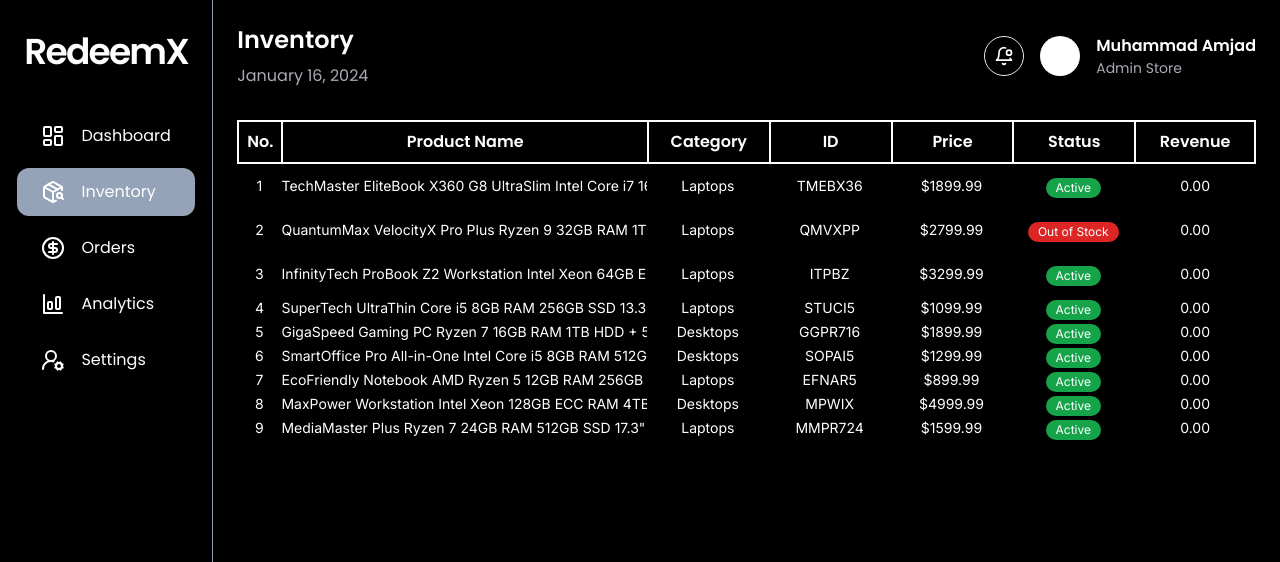
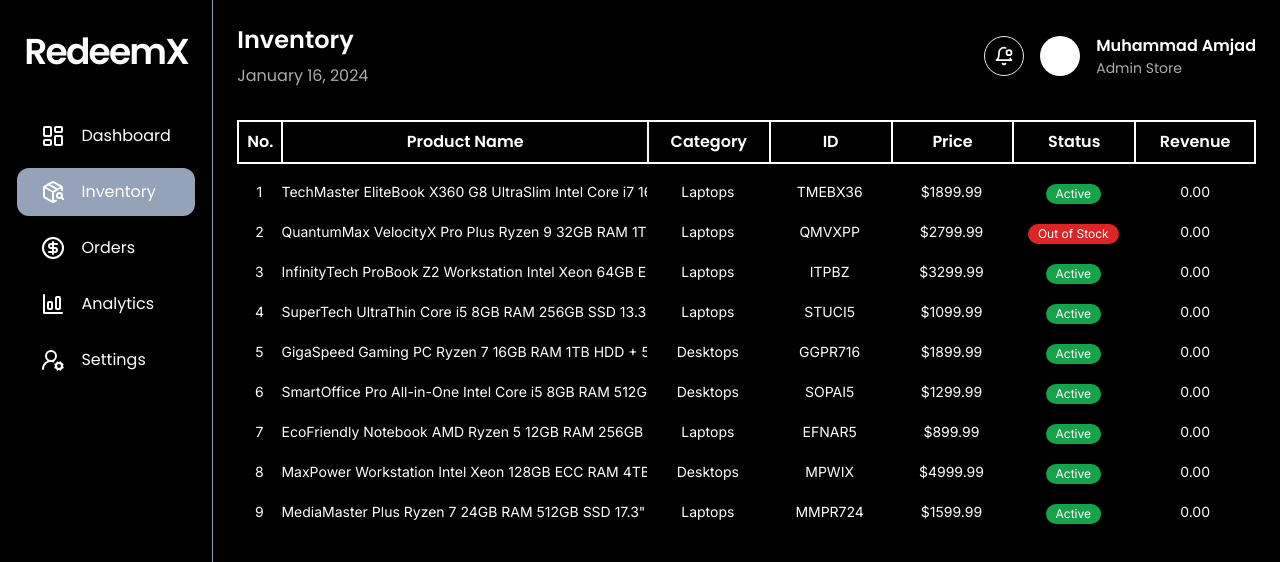
Before and after one commit to devvMuhammad/admin-redeemx, a Next.js app: page /inventory in a window 1280 px wide. Shown: the top 562 px of the page. Built offline with nearby package versions, Linux system fonts and the light colour scheme.

Commit message:
added gap in y

```diff
--- a/src/components/inventory/ProductsTable.tsx
+++ b/src/components/inventory/ProductsTable.tsx
@@ -91,7 +91,7 @@ const inter = Inter({ weight: "400", style: "normal" });
 export default function ProductsTable() {
   return (
     <div className="overflow-x-auto">
-      <div className="min-w-[700px] header product-rows grid grid-rows-4 grid-cols-[auto_3fr_1fr_1fr_1fr_1fr_1fr] justify-center items-center text-center overflow-x-auto ">
+      <div className="min-w-[700px] header product-rows grid gap-y-4 grid-cols-[auto_3fr_1fr_1fr_1fr_1fr_1fr] justify-center items-center text-center overflow-x-auto ">
         <TableHeader />
         {dummyProducts.map((product, i) => (
           <>
```
